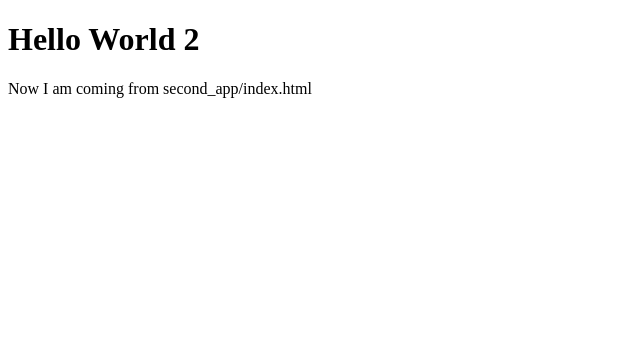
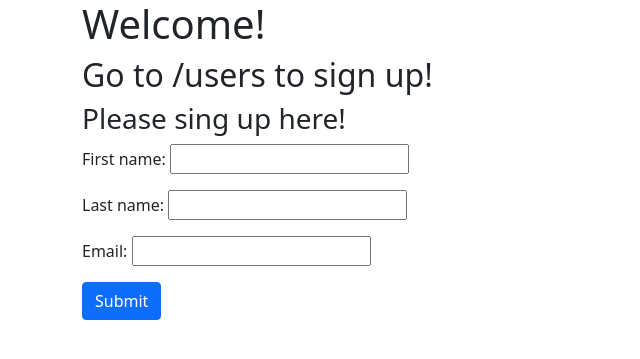
Before and after one commit to Lyubosumaz/vue-timetracker-project, a Django app: a page that uses first_project/templates/second_app/index.html in a window 1280 px wide. Shown: the top 359 px of the page, without its empty margins (0-640 px from the left). Run offline with Django 3.2, Linux system fonts and the light colour scheme.

Commit message:
adding new user form to sing

```diff
--- a/first_project/first_app/views.py
+++ b/first_project/first_app/views.py
@@ -2,6 +2,7 @@
 from django.shortcuts import render
 from django.http import HttpResponse
 from first_app.models import AccessRecord, Topic, Webpage
+# TODO SHOULD BE .forms
 from first_app.form import FormName
 
 
--- /dev/null
+++ b/first_project/second_app/form.py
@@ -0,0 +1,8 @@
+from django import forms
+from second_app.models import User
+
+
+class NewUserForm(forms.ModelForm):
+    class Meta:
+        model = User
+        fields = '__all__'
--- a/first_project/second_app/views.py
+++ b/first_project/second_app/views.py
@@ -1,12 +1,26 @@
 from django.shortcuts import render
 from second_app.models import User
-
+# TODO SHOULD BE .forms
+from second_app.form import NewUserForm
 # Create your views here.
 
 
 def index(request):
+    form = NewUserForm()
+
+    if request.method == 'POST':
+        form = NewUserForm(request.POST)
+
+        if form.is_valid():
+            form.save(commit=True)
+            return index(request)
+        else:
+            print('ERROR FORM INVALID')
+
     context = {
-        'insert_me': 'Now I am coming from second_app/index.html',
+        'insert_me_text': 'Go to /users to sign up!',
+        'insert_me_message': 'Please sing up here!',
+        'form': form,
     }
     return render(request, 'second_app/index.html', context)
 
--- a/first_project/templates/second_app/index.html
+++ b/first_project/templates/second_app/index.html
@@ -5,9 +5,21 @@
         <meta http-equiv="X-UA-Compatible" content="IE=edge">
         <meta name="viewport" content="width=device-width, initial-scale=1.0">
         <title>Second App</title>
+        <link href="https://cdn.jsdelivr.net/npm/bootstrap@5.1.3/dist/css/bootstrap.min.css" rel="stylesheet" integrity="sha384-1BmE4kWBq78iYhFldvKuhfTAU6auU8tT94WrHftjDbrCEXSU1oBoqyl2QvZ6jIW3" crossorigin="anonymous">
     </head>
     <body>
-        <h1>Hello World 2</h1>
-        {{ insert_me }}
+        <div class="container">
+            <div class="jumbotron">
+                <h1>Welcome!</h1>
+                <h2>{{ insert_me_text }}</h2>
+                <h3>{{ insert_me_message }}</h3>
+
+                <form method="POST">
+                    {{ form.as_p }}
+                    {% csrf_token %}
+                    <input type="submit" class="btn btn-primary" value="Submit">
+                </form>
+            </div>
+        </div>
     </body>
 </html>
```
Also changed, not shown: first_project/db.sqlite3.
